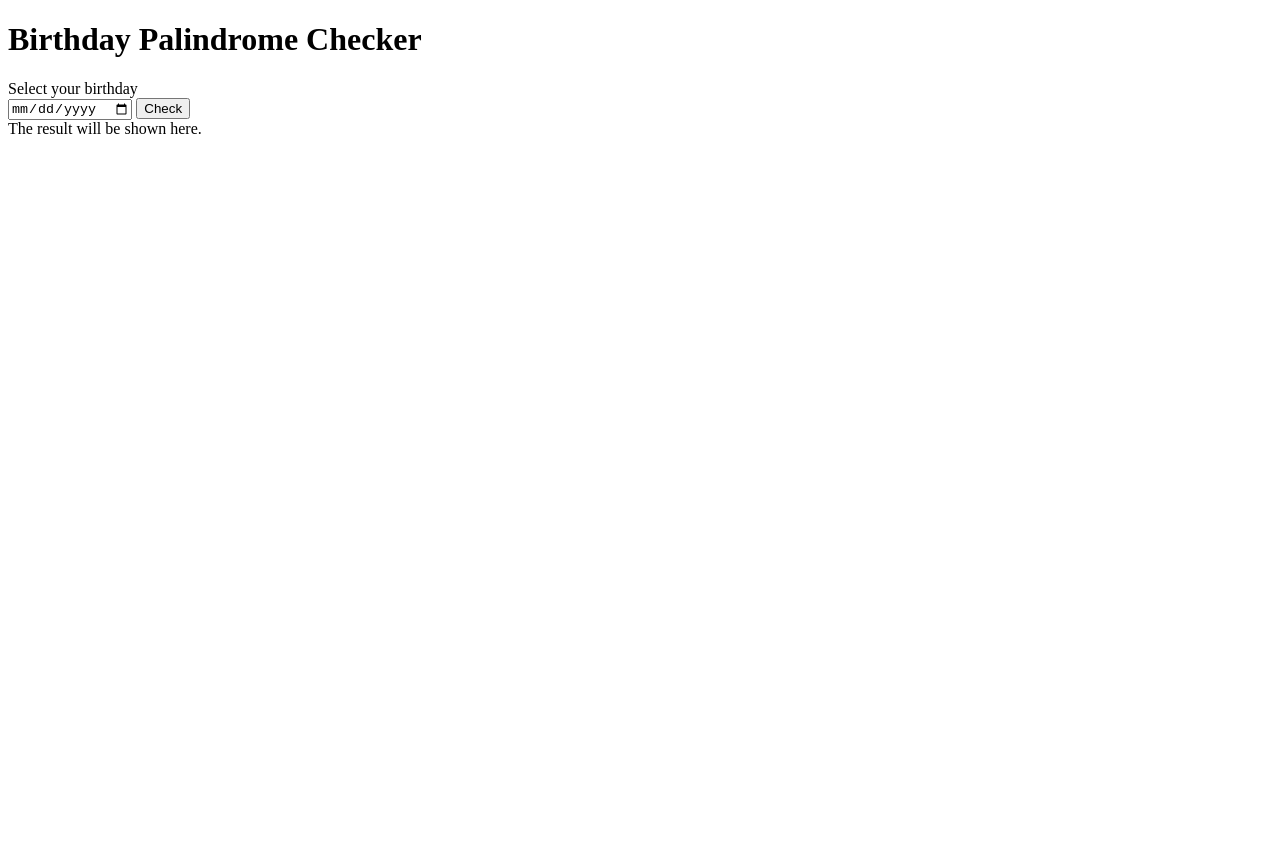
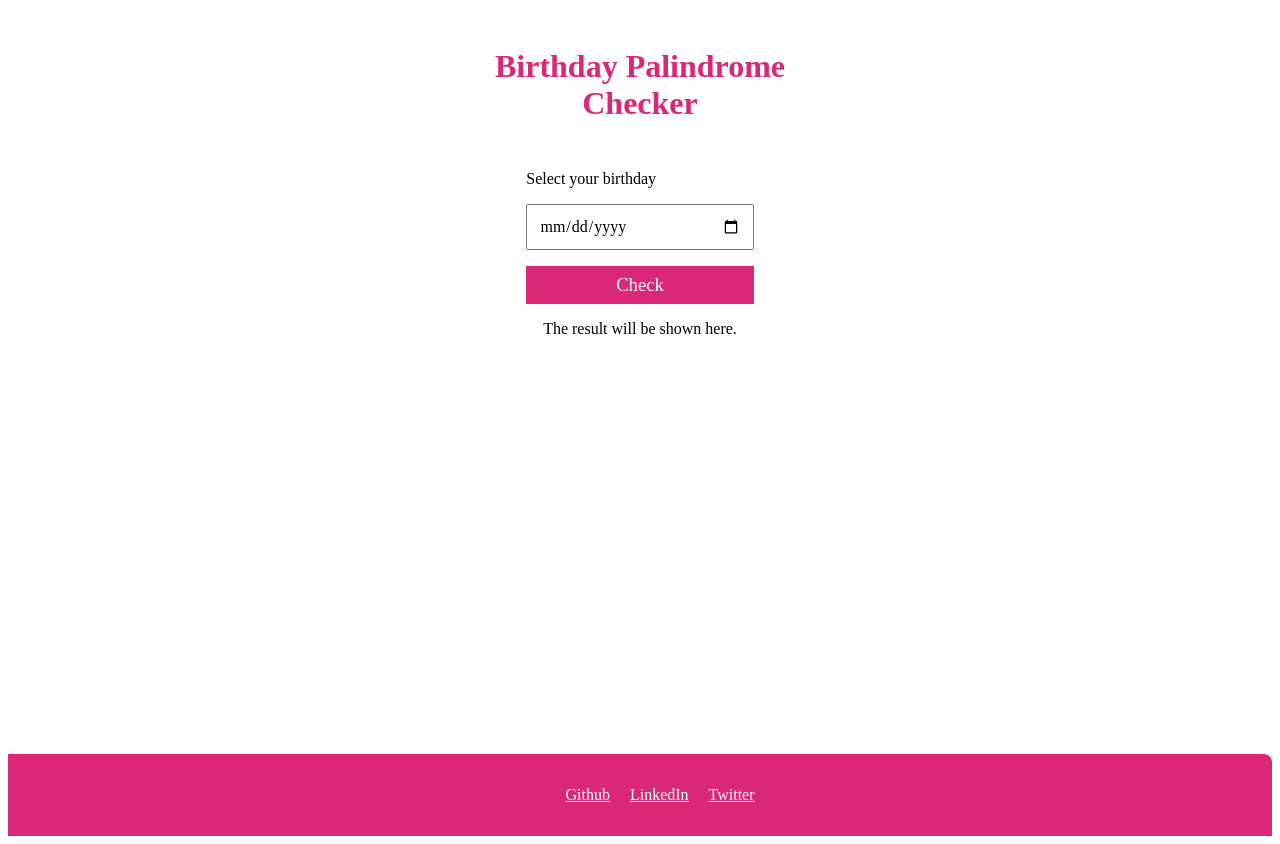
Before and after one commit to Irumporai1/birthday-palinndrome-checker, a plain HTML site: page index.html in a window 1280 px wide. Before the commit the page ends 800 px from the top, so only its background shows below. Drawn offline with Linux system fonts and the light colour scheme.

Commit message:
refactor : style

```diff
--- a/index.html
+++ b/index.html
@@ -6,19 +6,37 @@
     <meta http-equiv="X-UA-Compatible" content="IE=edge">
     <meta name="viewport" content="width=device-width, initial-scale=1.0">
     <title>Birthday Palindrome Checker</title>
+    <link href="style.css" rel="stylesheet">
 </head>
 
 <body>
     <div class="container">
         <h1>Birthday Palindrome Checker
         </h1>
-        <div class="label">Select your birthday</div>
-        <input type="date" id="inputDate">
-        <button id="chk-btn">Check</button>
+        <div class="form">
+            <div class="label">Select your birthday</div>
+            <input type="date" id="inputDate">
+            <button id="chk-btn">Check</button>
+        </div>
     </div>
 
     <div class="output"></div>
     <script src="app.js"></script>
 </body>
+<footer class="footer">
+    <div class="footer-header"></div>
+    <ul class="social-links no-bullet ">
+        <li class="list-inline">
+            <a class="link" href="https://github.com/Irumporai1">Github</a>
+        </li>
+        <li class="link list-inline">
+            <a class="link" href="https://in.linkedin.com/in/irumporai-a-b8364121">LinkedIn</a>
+        </li>
+        <li class="link list-inline">
+            <a class="link" href="https://twitter.com/irumporai_a">Twitter</a>
+        </li>
+    </ul>
+
+</footer>
 
 </html>
--- /dev/null
+++ b/style.css
@@ -0,0 +1,72 @@
+:root{
+    --primary-color:#DB2777;
+}
+h1{
+    text-align: center;
+    color: var(--primary-color);
+}
+
+.container{
+    width: 30%;
+    margin: auto;
+    margin-top: 3rem;
+}
+
+.form{
+    display: flex;
+    flex-direction: column;
+    width: 60%;
+    margin: auto;
+    margin-top: 3rem;
+}
+
+input{
+    margin-top: 1rem;
+    margin-bottom: 1rem;
+    padding: 0.7rem;
+    font-family: 'Times New Roman', Times, serif;
+    font-size:12pt;
+}
+
+button{
+    cursor: pointer;
+    background-color: var(--primary-color);
+    color: white;
+    border: none;
+    padding: 0.5rem 0.2rem;
+    font-size: 14pt;
+    font-family: 'Times New Roman', Times, serif;
+}
+
+.output{
+    color: black;
+    margin: auto;
+    width: 60%;
+    display: flex;
+    flex-direction: column;
+    text-align: center;
+    margin-top: 1rem;
+}
+
+.footer{
+    background-color: var(--primary-color);
+    padding: 1rem 1rem;
+    text-align: center;
+    border-top-right-radius: 0.5rem;
+    position:relative;
+    margin-top: 26rem;
+
+
+}
+.no-bullet{
+    list-style: none;
+}
+
+.list-inline{
+    display: inline;
+    padding: 0rem 0.5rem;
+}
+
+.footer .link{
+    color: white;
+}
```
